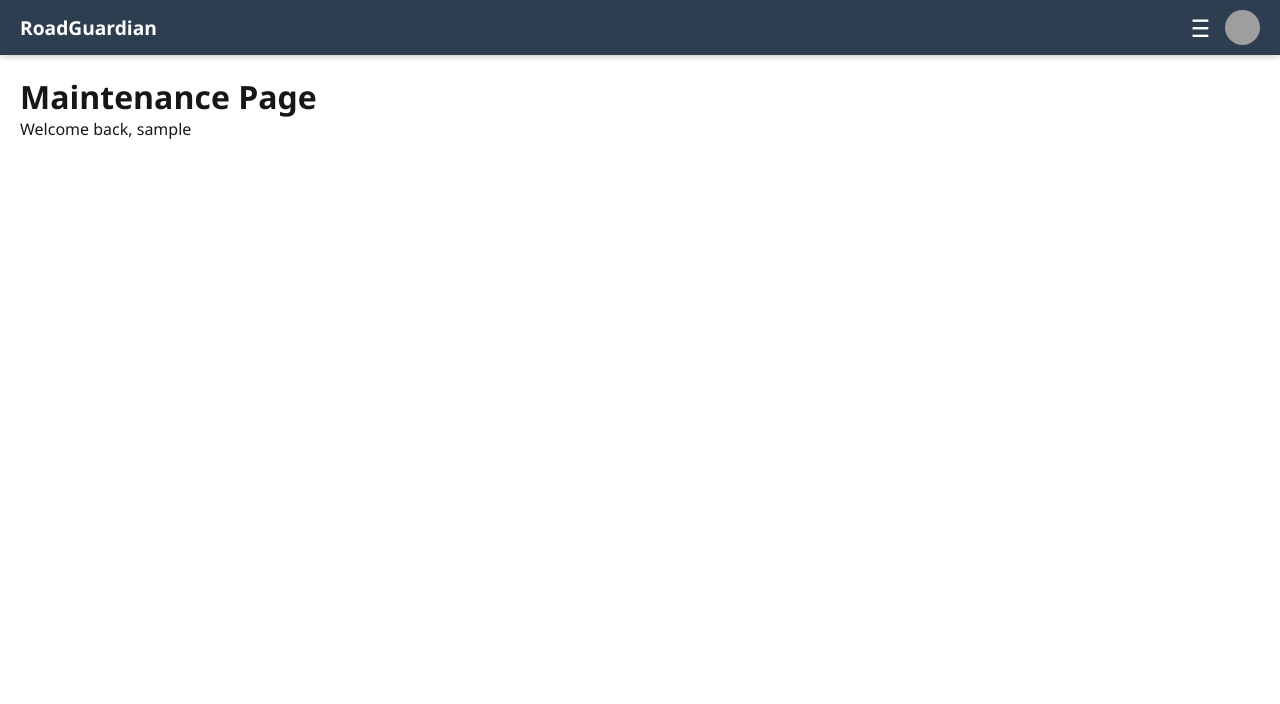
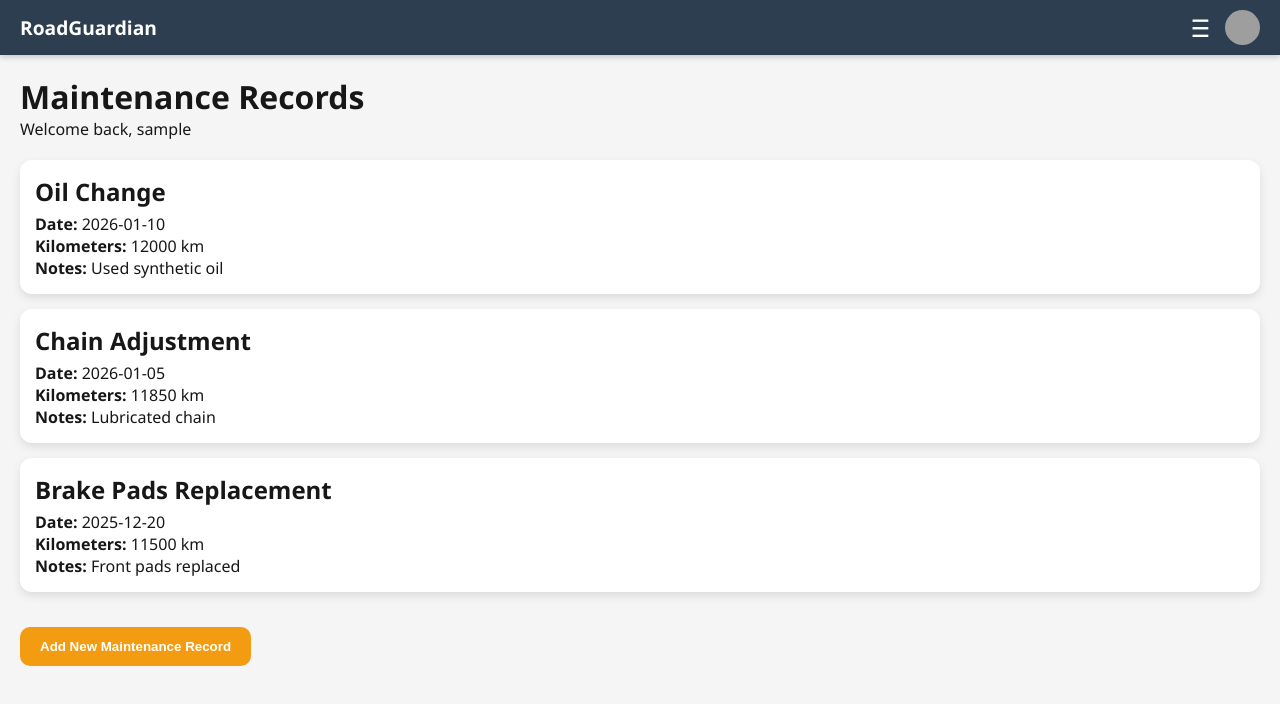
Before and after one commit to MatasZos/RoadGuardianApp, a Next.js app: page /maintenance in a window 1280 px wide. Shown: the top 704 px of the page. Built offline with nearby package versions, Linux system fonts and the light colour scheme; sample sign-in values are in the browser's storage; grey boxes are pictures that could not be loaded.

Commit message:
updating the 3 main pages

```diff
--- a/src/app/maintenance/page.js
+++ b/src/app/maintenance/page.js
@@ -7,6 +7,12 @@ export default function MaintenancePage() {
   const router = useRouter();
   const [fullName, setFullName] = useState("");
 
+  const fakeRecords = [
+    { type: "Oil Change", date: "2026-01-10", km: 12000, notes: "Used synthetic oil" },
+    { type: "Chain Adjustment", date: "2026-01-05", km: 11850, notes: "Lubricated chain" },
+    { type: "Brake Pads Replacement", date: "2025-12-20", km: 11500, notes: "Front pads replaced" },
+  ];
+
   useEffect(() => {
     const name = localStorage.getItem("userFullName");
     if (!name) router.push("/login");
@@ -14,7 +20,7 @@ export default function MaintenancePage() {
   }, []);
 
   return (
-    <div style={{ fontFamily: "'Segoe UI', Tahoma, Geneva, Verdana, sans-serif" }}>
+    <div style={{ fontFamily: "'Segoe UI', Tahoma, Geneva, Verdana, sans-serif", minHeight: "100vh", background: "#f5f5f5" }}>
       {/* Navbar */}
       <nav
         style={{
@@ -42,8 +48,44 @@ export default function MaintenancePage() {
       </nav>
 
       <div style={{ padding: "20px" }}>
-        <h1>Maintenance Page</h1>
+        <h1>Maintenance Records</h1>
         <p>Welcome back, {fullName}</p>
+
+        <div style={{ marginTop: "20px" }}>
+          {fakeRecords.map((record, index) => (
+            <div
+              key={index}
+              style={{
+                background: "#fff",
+                padding: "15px",
+                borderRadius: "12px",
+                boxShadow: "0 4px 10px rgba(0,0,0,0.1)",
+                marginBottom: "15px",
+              }}
+            >
+              <h2 style={{ marginBottom: "5px" }}>{record.type}</h2>
+              <p><strong>Date:</strong> {record.date}</p>
+              <p><strong>Kilometers:</strong> {record.km} km</p>
+              <p><strong>Notes:</strong> {record.notes}</p>
+            </div>
+          ))}
+        </div>
+
+        <button
+          style={{
+            marginTop: "20px",
+            padding: "12px 20px",
+            borderRadius: "10px",
+            border: "none",
+            backgroundColor: "#f39c12",
+            color: "#fff",
+            fontWeight: "bold",
+            cursor: "pointer",
+          }}
+          onClick={() => alert("Feature coming soon!")}
+        >
+          Add New Maintenance Record
+        </button>
       </div>
     </div>
   );
```
Also changed, not shown: src/app/documents/page.js (+44 -2 lines), src/app/emergency/page.js (+49 -2 lines).
